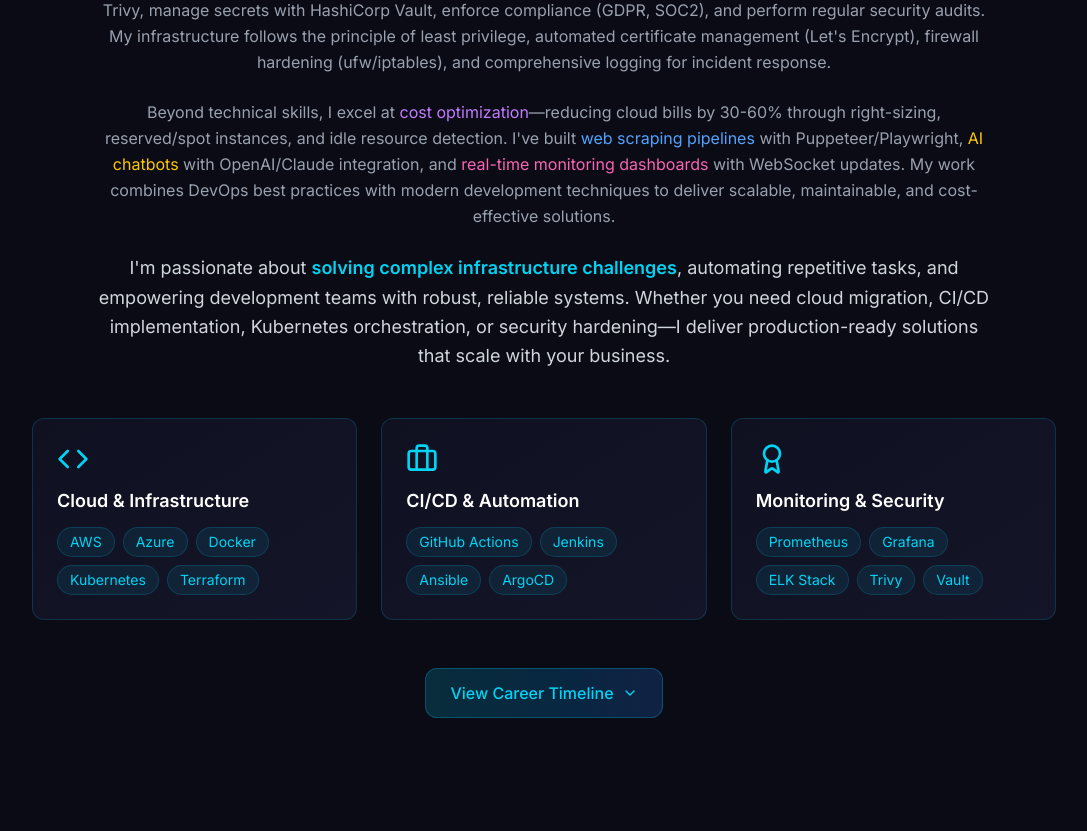
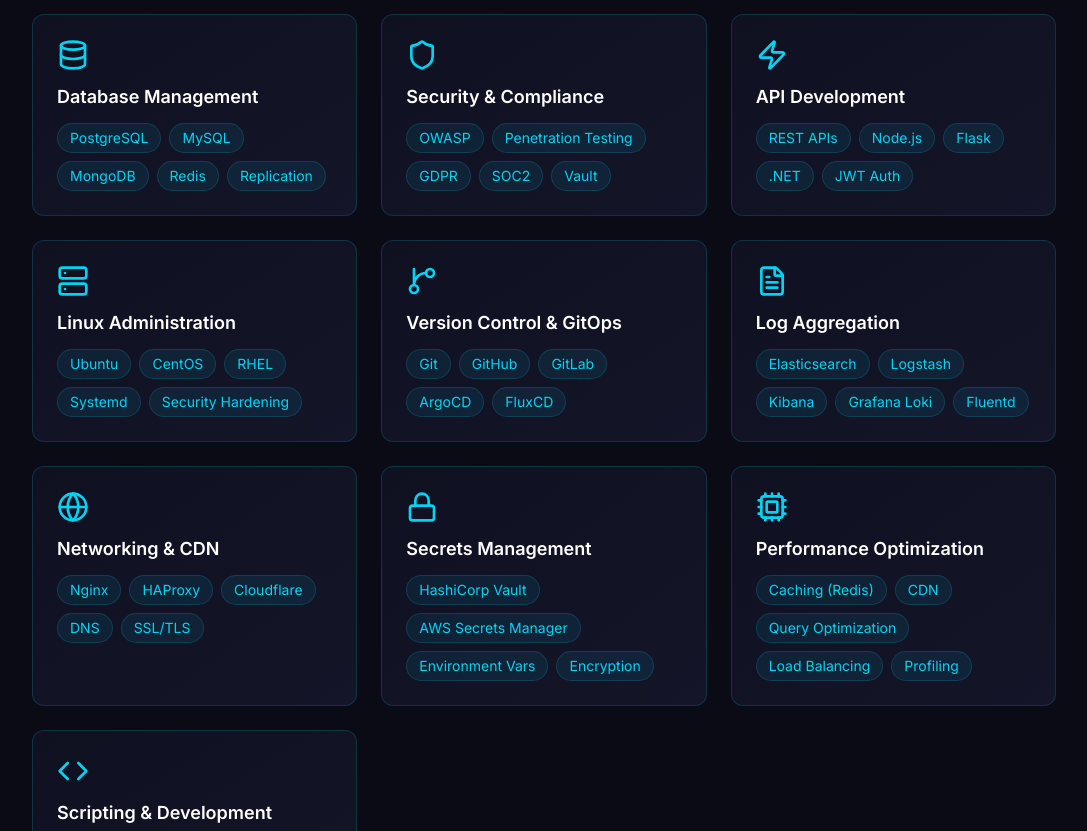
Before and after one commit to Michaelunkai/portfolio-website, a Next.js app: page / in a window 1280 px wide. Shown: the part 5449-6280 px from the top of the page, without its empty margins (96-1183 px from the left). Built offline with nearby package versions, Linux system fonts and the light colour scheme.

Commit message:
Remove Templates section, add 10 skill category cards (13 total), expand career timeline 5x with detailed achievements including metrics and impact

```diff
--- a/app/page.tsx
+++ b/app/page.tsx
@@ -3,7 +3,6 @@
 import FocusSection from "@/components/home/FocusSection";
 import FeaturedProject from "@/components/home/FeaturedProject";
 import ProjectsSection from "@/components/home/ProjectsSection";
-import TemplatesSection from "@/components/home/TemplatesSection";
 import AboutSection from "@/components/home/AboutSection";
 import TeamSection from "@/components/home/TeamSection";
 import Footer from "@/components/layout/Footer";
@@ -21,7 +20,6 @@
         <section id="projects">
           <ProjectsSection />
         </section>
-        <TemplatesSection />
         <AboutSection />
         <TeamSection />
       </main>
--- a/components/home/AboutSection.tsx
+++ b/components/home/AboutSection.tsx
@@ -2,7 +2,7 @@
 
 import { useState } from "react";
 import { motion, AnimatePresence } from "framer-motion";
-import { ChevronDown, ChevronUp, Award, Briefcase, Code } from "lucide-react";
+import { ChevronDown, ChevronUp, Award, Briefcase, Code, Database, Shield, Zap, Server, GitBranch, FileText, Globe, Lock, Cpu } from "lucide-react";
 import { fadeUpFast, expandHeight } from "@/lib/animations";
 import { portfolio } from "@/data/portfolio";
 
@@ -22,29 +22,106 @@
     skills: ["Prometheus", "Grafana", "ELK Stack", "Trivy", "Vault"],
     icon: Award,
   },
+  {
+    category: "Database Management",
+    skills: ["PostgreSQL", "MySQL", "MongoDB", "Redis", "Replication"],
+    icon: Database,
+  },
+  {
+    category: "Security & Compliance",
+    skills: ["OWASP", "Penetration Testing", "GDPR", "SOC2", "Vault"],
+    icon: Shield,
+  },
+  {
+    category: "API Development",
+    skills: ["REST APIs", "Node.js", "Flask", ".NET", "JWT Auth"],
+    icon: Zap,
+  },
+  {
+    category: "Linux Administration",
+    skills: ["Ubuntu", "CentOS", "RHEL", "Systemd", "Security Hardening"],
+    icon: Server,
+  },
+  {
+    category: "Version Control & GitOps",
+    skills: ["Git", "GitHub", "GitLab", "ArgoCD", "FluxCD"],
+    icon: GitBranch,
+  },
+  {
+    category: "Log Aggregation",
+    skills: ["Elasticsearch", "Logstash", "Kibana", "Grafana Loki", "Fluentd"],
+    icon: FileText,
+  },
+  {
+    category: "Networking & CDN",
+    skills: ["Nginx", "HAProxy", "Cloudflare", "DNS", "SSL/TLS"],
+    icon: Globe,
+  },
+  {
+    category: "Secrets Management",
+    skills: ["HashiCorp Vault", "AWS Secrets Manager", "Environment Vars", "Encryption"],
+    icon: Lock,
+  },
+  {
+    category: "Performance Optimization",
+    skills: ["Caching (Redis)", "CDN", "Query Optimization", "Load Balancing", "Profiling"],
+    icon: Cpu,
+  },
+  {
+    category: "Scripting & Development",
+    skills: ["Python", "Bash", "PowerShell", "TypeScript", "C#"],
+    icon: Code,
+  },
 ];
 
 const timeline = [
   {
     year: "2023 - Present",
-    role: "DevOps Engineer",
+    role: "Senior DevOps Engineer & Cloud Architect",
     company: "TovTech",
     achievements: [
-      "Architected production & staging environments on Webdock with Cloudflare CDN",
-      "Built CI/CD pipelines achieving 60% faster deployment times",
-      "Deployed monitoring stack (Prometheus/Grafana/ELK) achieving 99.9% uptime",
-      "Managed PostgreSQL with automated backups and replication",
+      "Architected and deployed multi-environment cloud infrastructure (production, staging, development) on AWS and Webdock with Cloudflare CDN integration, serving 10,000+ daily active users",
+      "Built comprehensive CI/CD pipelines with GitHub Actions achieving 60% faster deployment times, 80% reduction in deployment failures, and zero-downtime releases",
+      "Deployed full observability stack (Prometheus, Grafana, ELK) achieving 99.9% uptime SLA, reducing MTTR by 70%, and enabling real-time incident response",
+      "Designed and managed high-availability PostgreSQL clusters with automated backups, point-in-time recovery, master-slave replication, and connection pooling (PgBouncer) handling 50,000+ queries/hour",
+      "Implemented comprehensive security practices: container vulnerability scanning with Trivy, automated certificate management (Let's Encrypt), firewall hardening (ufw/iptables), secrets management with HashiCorp Vault, and compliance controls (GDPR, SOC2)",
+      "Led infrastructure cost optimization initiatives reducing monthly cloud spend by 40% through right-sizing, reserved instances, auto-scaling policies, and idle resource detection",
+      "Developed custom monitoring dashboards providing real-time visibility into application performance, infrastructure health, security events, and business metrics",
+      "Automated infrastructure provisioning with Terraform (IaC) and Ansible configuration management, enabling consistent, repeatable deployments across all environments",
+      "Implemented GitOps workflows with ArgoCD for Kubernetes deployments, achieving automated sync, one-click rollbacks, and audit trails for all infrastructure changes",
+      "Built automated testing pipelines integrating unit tests, integration tests, security scans, and performance benchmarks into CI/CD workflows",
     ],
   },
   {
     year: "2022 - 2023",
-    role: "System Administrator & AI Specialist",
-    company: "Self-Employed / Open Source",
+    role: "DevOps Engineer & System Administrator",
+    company: "Freelance / Open Source Contributor",
     achievements: [
-      "Built 50+ automation tools and scripts (Python, Bash, PowerShell)",
-      "Created container security scanner with Trivy integration",
-      "Developed API gateway platform with rate limiting and caching",
-      "Contributed to multiple open-source DevOps projects",
+      "Developed 50+ production-grade automation tools and scripts (Python, Bash, PowerShell) streamlining system administration tasks, reducing manual work by 75%, and improving operational efficiency",
+      "Created enterprise-ready container security scanner integrating Trivy for CVE detection, CVSS scoring, automated reporting, and CI/CD pipeline integration",
+      "Built high-performance API gateway platform with intelligent routing, Redis-backed rate limiting (10,000 req/min), response caching, JWT authentication, and comprehensive request/response logging",
+      "Designed and deployed Kubernetes clusters with Helm chart management, horizontal pod autoscaling, persistent storage (PVs/PVCs), ingress controllers (Nginx/Traefik), and service mesh (Istio)",
+      "Implemented Infrastructure as Code (Terraform) for AWS, Azure, and GCP resources with remote state management, workspaces, modules, and drift detection",
+      "Contributed to multiple high-impact open-source DevOps projects, submitting 30+ pull requests, fixing critical bugs, and improving documentation",
+      "Built web scraping pipelines with Puppeteer/Playwright handling anti-bot detection, proxy rotation, headless browser automation, and data storage (PostgreSQL/MongoDB)",
+      "Developed AI chatbots with OpenAI/Claude API integration featuring conversation memory, custom tools, RAG (Retrieval-Augmented Generation), and multi-platform support (Telegram, Discord, Slack)",
+      "Created real-time monitoring dashboards with WebSocket updates, custom visualizations (Chart.js/D3.js), alerting rules, and integration with Slack/PagerDuty for incident management",
+      "Architected microservices-based applications with Docker, Kubernetes orchestration, API gateways, message queues (RabbitMQ/Kafka), and distributed tracing (Jaeger)",
+    ],
+  },
+  {
+    year: "2021 - 2022",
+    role: "Junior DevOps Engineer & IT Specialist",
+    company: "Self-Directed Learning & Personal Projects",
+    achievements: [
+      "Mastered cloud platforms (AWS, Azure, GCP) through hands-on labs, certifications prep, and real-world project implementations",
+      "Built comprehensive home lab environment with virtualization (VMware, VirtualBox), containerization (Docker), and Kubernetes mini-clusters for continuous learning",
+      "Developed Windows desktop applications in C#/.NET including system optimization tools, startup managers, application uninstallers, and Git workflow utilities",
+      "Created automation scripts for system administration tasks: backup automation, log rotation, disk cleanup, service management, and scheduled maintenance",
+      "Learned and implemented networking fundamentals: TCP/IP, DNS, DHCP, VPNs, firewalls, load balancing, and reverse proxies",
+      "Studied database administration: PostgreSQL/MySQL optimization, query tuning, indexing strategies, backup/restore procedures, and replication setup",
+      "Practiced security best practices: vulnerability scanning, penetration testing basics, encryption, secure coding, OWASP Top 10, and compliance frameworks",
+      "Built personal portfolio projects showcasing full-stack development, DevOps automation, cloud deployment, and infrastructure management skills",
     ],
   },
 ];
```
